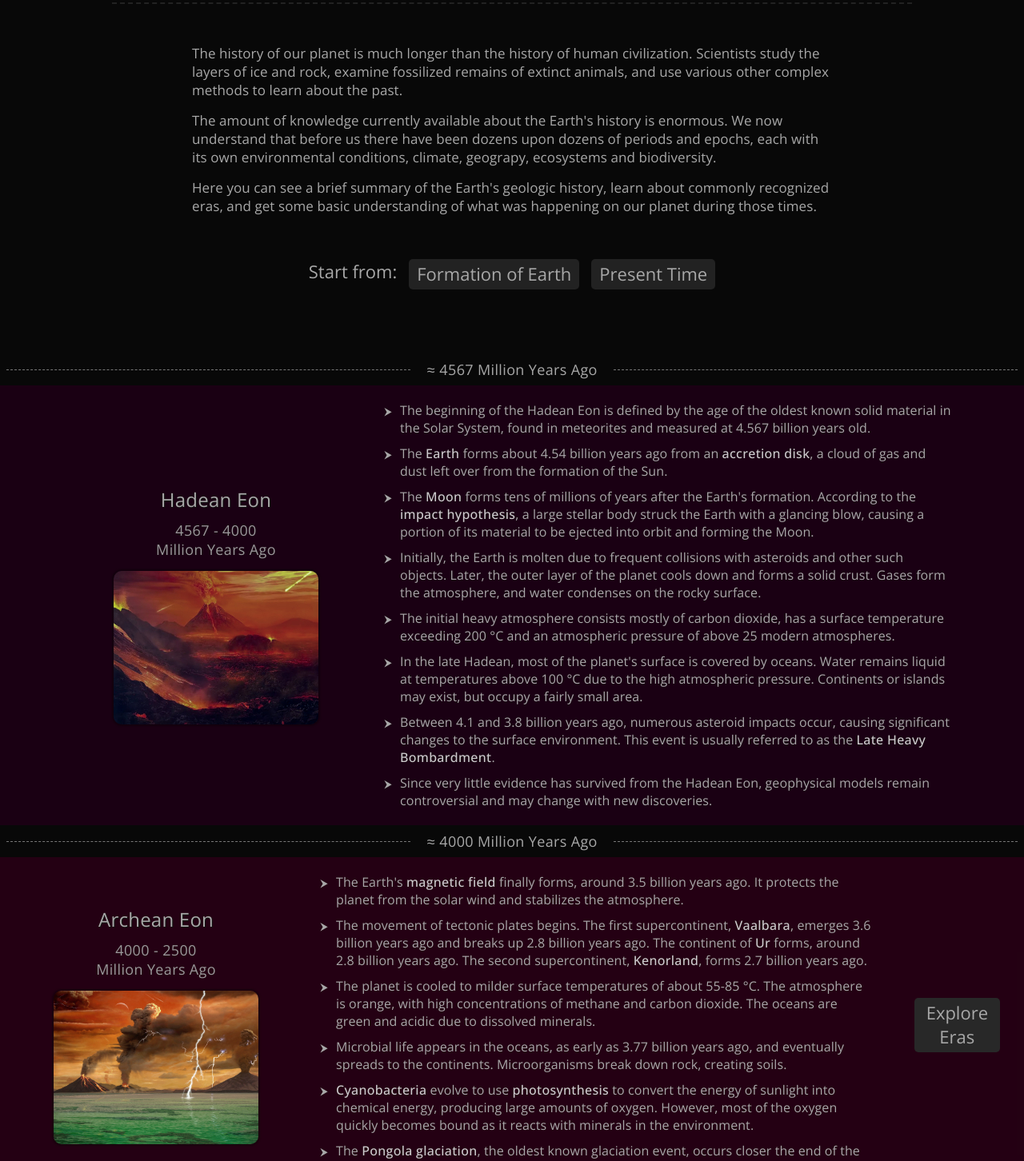
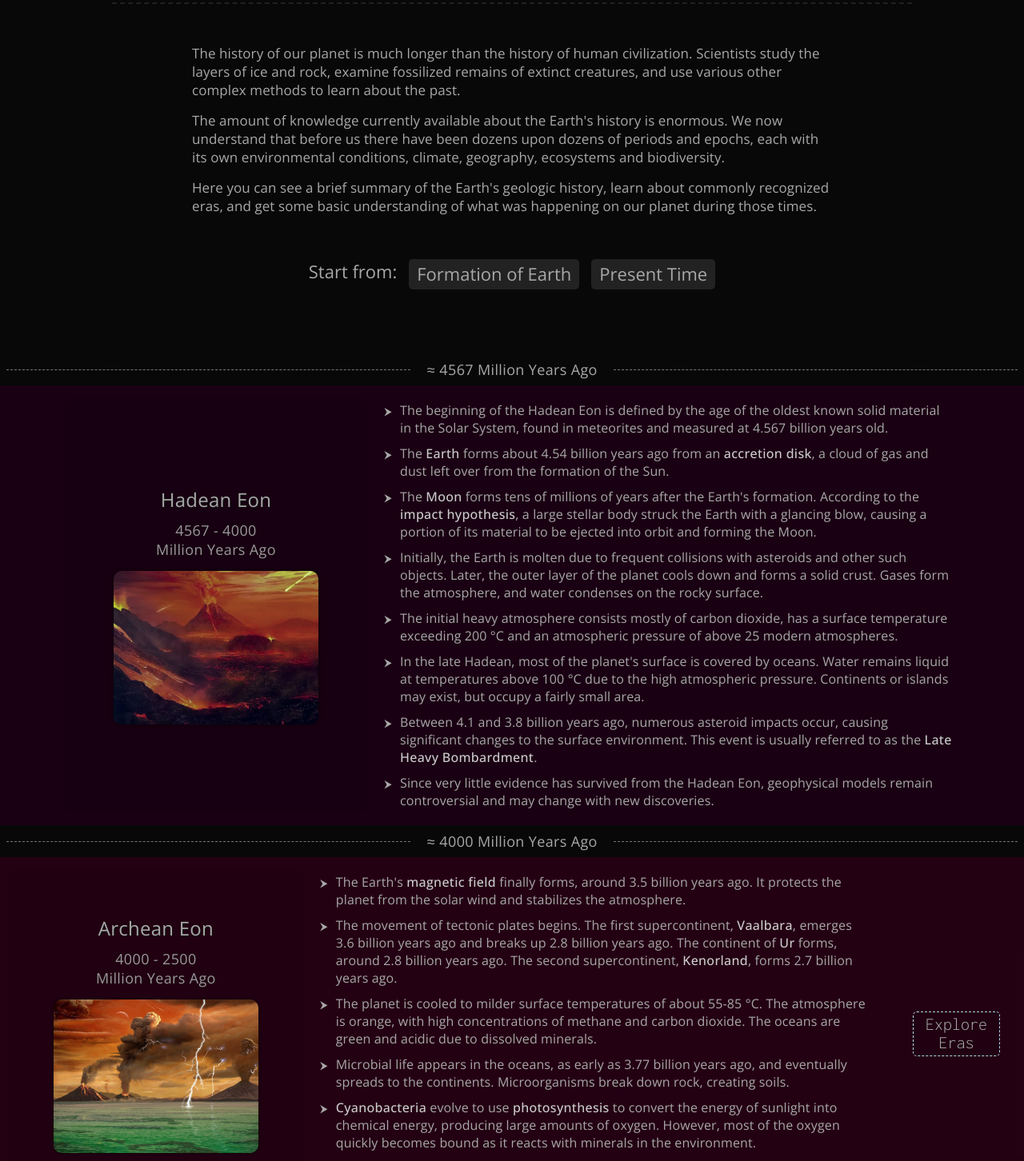
Before and after one commit to Offline2099/earth-app, an Angular app: page / in a window 1280 px wide. Shown: the part 80-1532 px from the top of the page at 80% size. Built offline with nearby package versions, Linux system fonts and the light colour scheme.

Commit message:
Update styles

```diff
--- a/src/app/app.component.html
+++ b/src/app/app.component.html
@@ -4,8 +4,8 @@
 
 <!-- Intro -->
 <div class="main-intro">
-  <p>The history of our planet is much longer than the history of human civilization. Scientists study the layers of ice and rock, examine fossilized remains of extinct animals, and use various other complex methods to learn about the past. </p>
-  <p>The amount of knowledge currently available about the Earth's history is enormous. We now understand that before us there have been dozens upon dozens of periods and epochs, each with its own environmental conditions, climate, geograpy, ecosystems and biodiversity.</p>
+  <p>The history of our planet is much longer than the history of human civilization. Scientists study the layers of ice and rock, examine fossilized remains of extinct creatures, and use various other complex methods to learn about the past. </p>
+  <p>The amount of knowledge currently available about the Earth's history is enormous. We now understand that before us there have been dozens upon dozens of periods and epochs, each with its own environmental conditions, climate, geography, ecosystems and biodiversity.</p>
   <p>Here you can see a brief summary of the Earth's geologic history, learn about commonly recognized eras, and get some basic understanding of what was happening on our planet during those times.</p>
 </div>
 
--- a/src/app/division-container/division-container.component.css
+++ b/src/app/division-container/division-container.component.css
@@ -9,7 +9,8 @@
   display: flex;
   flex: 1 1;
   justify-content: center;
-  align-items: center;
+  align-items: stretch;
+  transition: .2s;
 }
 
 .division-body:before {
@@ -35,16 +36,20 @@
 .division-name-container {
   display: flex;
   flex-direction: column;
+  justify-content: center;
   align-items: center;
-  margin: 20px 0;
-  width: 400px;
+  margin: 15px 10px;
+  padding: 10px 0;
+  width: 380px;
   z-index: 1;
+  background: rgba(0, 0, 0, .1);
+  border-radius: 10px;
 }
 
 .type-era > .division-name-container,
 .type-period > .division-name-container,
 .type-epoch > .division-name-container {
-  width: 300px;
+  width: 280px;
 }
 
 :host.subdivisions-displayed > .division-body > .division-name-container {
@@ -100,9 +105,8 @@
   height: 192px;
   margin-top: 15px;
   border-radius: 10px;
-  background: rgba(0, 0, 0, 0.2);
   z-index: 1;
-  box-shadow: 0 0 2px 2px rgba(0, 0, 0, .3);
+  box-shadow: 0 0 2px 2px rgba(0, 0, 0, .2);
   user-select: none;
 }
 
@@ -110,6 +114,7 @@
   display: block;
   width: 100%;
   border-radius: 10px;
+/*  opacity: .7;*/
 }
 
 
@@ -125,11 +130,15 @@
   margin: 10px;
   padding: 3px 15px 5px 15px;
   border-radius: 5px;
-  background: #282828;
+  border: 1px dashed lightblue;
+/*  background: #282828;*/
+  background: rgba(0, 0, 0, .1);
   text-align: center;
   font-size: 22px;
   cursor: pointer;
   user-select: none;
+  font-family: 'Inconsolata', monospace;
+  font-weight: 300;
 }
 
 
@@ -137,12 +146,17 @@
 
 .division-description {
   display: flex;
+  align-items: center;
   margin: 20px;
   width: 700px;
   font-size: 16px;
-  letter-spacing: .005em;
+  letter-spacing: .008em;
   z-index: 1;
   animation: fadeIn .5s;
+}
+
+.type-epoch .division-description {
+  width: 600px;
 }
 
 .division-description li {
@@ -150,6 +164,7 @@
   padding-left: 10px;
   transition: .3s;
   list-style: '⮞';
+/*  text-align: justify;*/
 }
 
 .division-description li:last-of-type {
--- a/src/index.html
+++ b/src/index.html
@@ -10,7 +10,7 @@
   <!-- Fonts -->
   <link rel="preconnect" href="https://fonts.googleapis.com">
   <link rel="preconnect" href="https://fonts.gstatic.com" crossorigin>
-  <link href="https://fonts.googleapis.com/css2?family=Inconsolata:wght@400;500&family=Open+Sans:wght@400;500&display=swap" rel="stylesheet">
+  <link href="https://fonts.googleapis.com/css2?family=Inconsolata:wght@300;400&family=Open+Sans:wght@400;500&display=swap" rel="stylesheet">
 </head>
 <body>
   <app-root></app-root>
```
